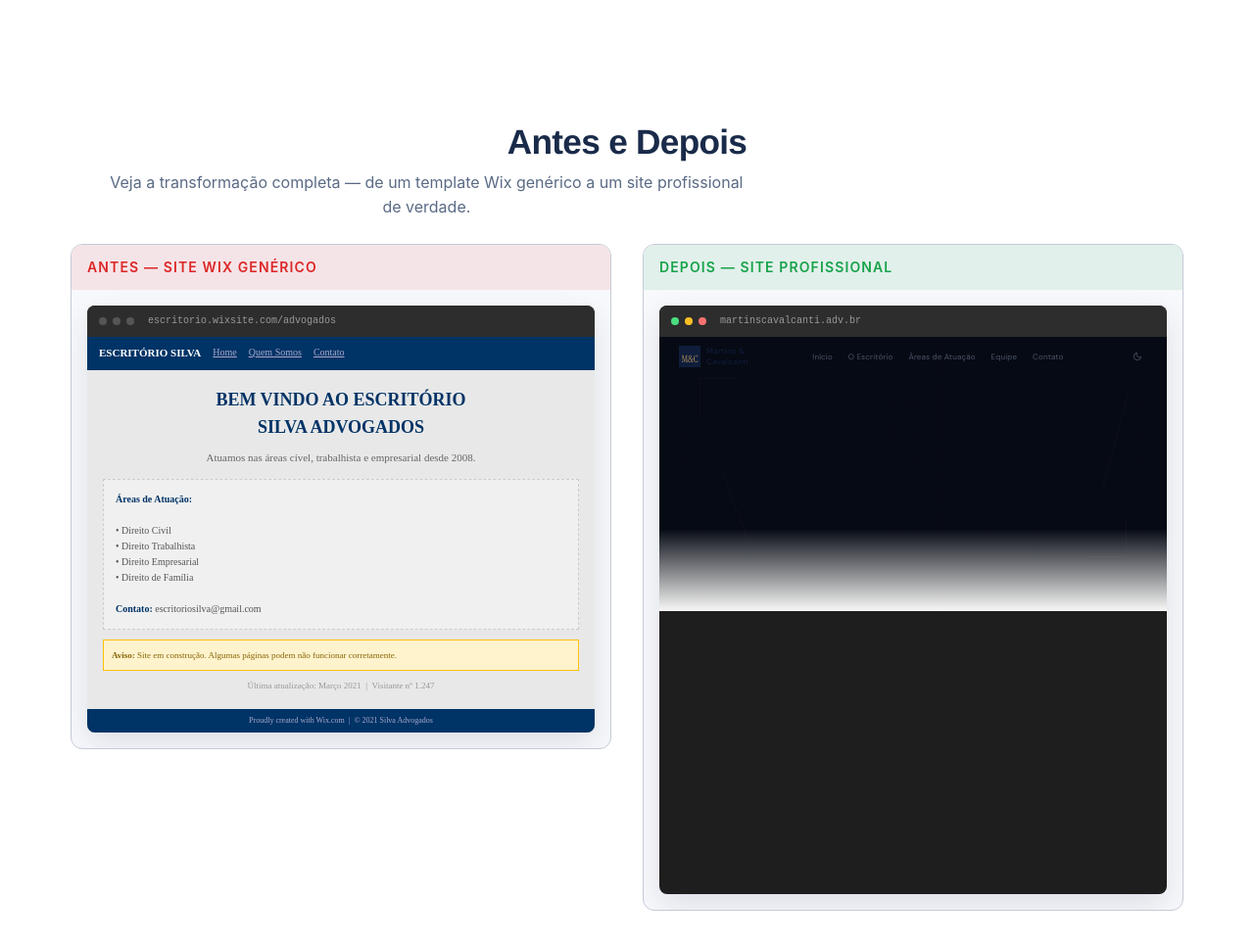
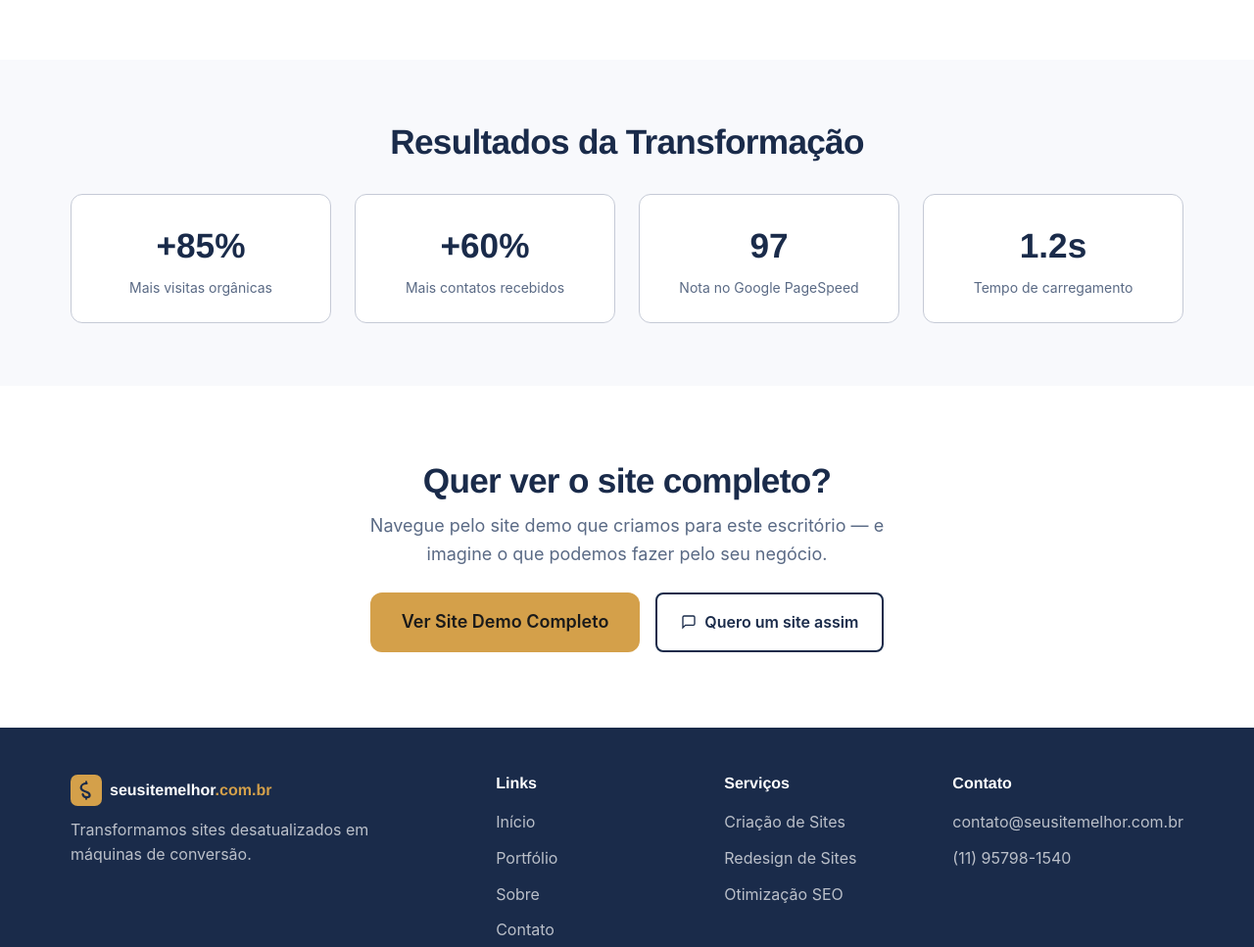
Before and after one commit to mihhalves/seusitemelhor, a plain HTML site: page portfolio.html in a window 1280 px wide. Shown: the part 1044-2011 px from the top of the page at 98% size. Drawn offline with Linux system fonts and the light colour scheme; a web font is replaced by a local one.

Commit message:
remove section

```diff
--- a/portfolio.html
+++ b/portfolio.html
@@ -457,79 +457,6 @@
     </div>
   </section>
 
-  <!-- Antes / Depois -->
-  <section class="ba-section">
-    <div class="container">
-      <div class="ba-label">
-        <h2>Antes e Depois</h2>
-        <p>Veja a transformação completa — de um template Wix genérico a um site profissional de verdade.</p>
-      </div>
-      <div class="ba-grid js-reveal">
-
-        <!-- ANTES -->
-        <div class="ba-card before">
-          <div class="ba-card-header">Antes — Site Wix Genérico</div>
-          <div class="mock-browser">
-            <div class="mock-bar">
-              <span class="mock-dot"></span>
-              <span class="mock-dot"></span>
-              <span class="mock-dot"></span>
-              <span class="url">escritorio.wixsite.com/advogados</span>
-            </div>
-            <div class="mock-body">
-              <div class="ugly-site">
-                <div class="ugly-nav">
-                  <span style="font-weight: bold; color: #fff;">ESCRITÓRIO SILVA</span>
-                  <a>Home</a>
-                  <a>Quem Somos</a>
-                  <a>Contato</a>
-                </div>
-                <div class="ugly-body">
-                  <div class="ugly-title">BEM VINDO AO ESCRITÓRIO<br>SILVA ADVOGADOS</div>
-                  <div class="ugly-subtitle">Atuamos nas áreas cível, trabalhista e empresarial desde 2008.</div>
-                  <div class="ugly-box">
-                    <b>Áreas de Atuação:</b><br><br>
-                    • Direito Civil<br>
-                    • Direito Trabalhista<br>
-                    • Direito Empresarial<br>
-                    • Direito de Família<br><br>
-                    <b>Contato:</b> escritoriosilva@gmail.com
-                  </div>
-                  <div style="background: #fff3cd; border: 1px solid #ffc107; padding: 8px; font-size: 9px; color: #856404; text-align: left; margin-bottom: 8px;">
-                    <b>Aviso:</b> Site em construção. Algumas páginas podem não funcionar corretamente.
-                  </div>
-                  <div class="ugly-counter">Última atualização: Março 2021 &nbsp;|&nbsp; Visitante nº 1.247</div>
-                </div>
-                <div class="ugly-footer">
-                  Proudly created with Wix.com &nbsp;|&nbsp; © 2021 Silva Advogados
-                </div>
-              </div>
-            </div>
-          </div>
-        </div>
-
-        <!-- DEPOIS -->
-        <div class="ba-card after">
-          <div class="ba-card-header">Depois — Site Profissional</div>
-          <div class="mock-browser">
-            <div class="mock-bar">
-              <span class="mock-dot" style="background: #4ade80;"></span>
-              <span class="mock-dot" style="background: #fbbf24;"></span>
-              <span class="mock-dot" style="background: #f87171;"></span>
-              <span class="url">martinscavalcanti.adv.br</span>
-            </div>
-            <div class="mock-body">
-              <div class="modern-preview">
-                <iframe src="./demo-advocacia.html" title="Preview do site redesenhado" loading="lazy" sandbox="allow-same-origin"></iframe>
-                <a href="./demo-advocacia.html" target="_blank" class="modern-preview-overlay" aria-label="Ver site demo completo"></a>
-              </div>
-            </div>
-          </div>
-        </div>
-
-      </div>
-    </div>
-  </section>
 
   <!-- Resultados -->
   <section class="results-section">
```
